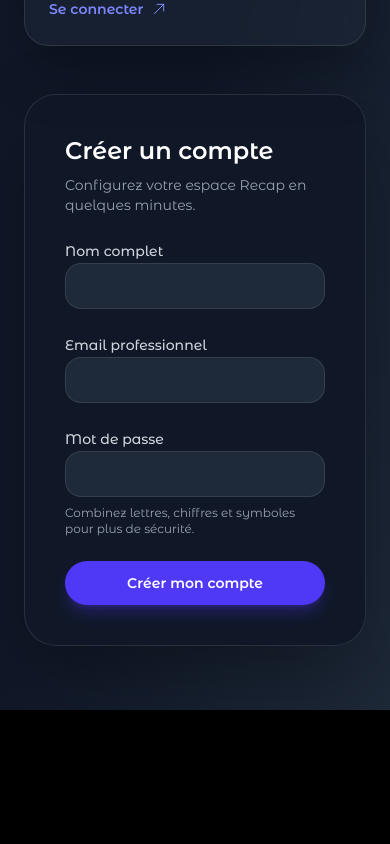
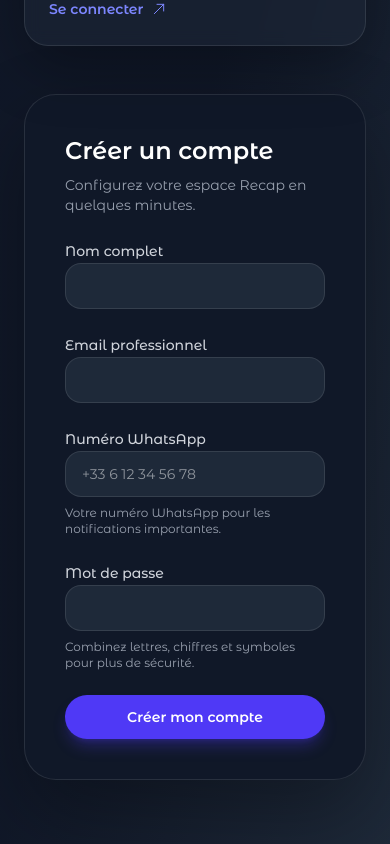
Before and after one commit to MnD3v/recap, a Next.js app: page /signup in a window 390 px wide. Shown: the part 556-1400 px from the top of the page. Before the commit the page ends 1266 px from the top, so only its background shows below. Built offline with nearby package versions, Linux system fonts and the light colour scheme; no server answers.

Commit message:
feat: Add WhatsApp phone number field to signup form and save to Firestore

```diff
--- a/app/(auth)/signup/page.tsx
+++ b/app/(auth)/signup/page.tsx
@@ -4,12 +4,14 @@
 import Link from "next/link";
 import { useRouter } from "next/navigation";
 import { createUserWithEmailAndPassword, updateProfile } from "firebase/auth";
-import { auth } from "@/lib/firebase";
+import { doc, setDoc } from "firebase/firestore";
+import { auth, db } from "@/lib/firebase";
 
 const SignUpPage = () => {
   const router = useRouter();
   const [email, setEmail] = useState("");
   const [name, setName] = useState("");
+  const [phone, setPhone] = useState("");
   const [password, setPassword] = useState("");
   const [error, setError] = useState<string | null>(null);
   const [loading, setLoading] = useState(false);
@@ -23,6 +25,15 @@
       const credential = await createUserWithEmailAndPassword(auth, email, password);
       if (credential.user && name) {
         await updateProfile(credential.user, { displayName: name });
+
+        // Save additional user info to Firestore
+        await setDoc(doc(db, 'users', credential.user.uid), {
+          uid: credential.user.uid,
+          email: credential.user.email,
+          displayName: name,
+          phoneNumber: phone,
+          createdAt: new Date(),
+        });
       }
       router.replace("/");
     } catch (error) {
@@ -120,6 +131,24 @@
               />
             </div>
             <div className="space-y-2">
+              <label className="text-sm font-medium text-gray-300" htmlFor="phone">
+                Numéro WhatsApp
+              </label>
+              <input
+                id="phone"
+                type="tel"
+                autoComplete="tel"
+                required
+                value={phone}
+                onChange={(event) => setPhone(event.target.value)}
+                placeholder="+33 6 12 34 56 78"
+                className="w-full rounded-2xl border border-gray-700 bg-gray-800 px-4 py-3 text-sm text-white outline-none transition focus:border-gray-600 focus:bg-gray-700 focus:ring-2 focus:ring-gray-700"
+              />
+              <p className="text-xs text-gray-400">
+                Votre numéro WhatsApp pour les notifications importantes.
+              </p>
+            </div>
+            <div className="space-y-2">
               <label className="text-sm font-medium text-gray-300" htmlFor="password">
                 Mot de passe
               </label>
```
